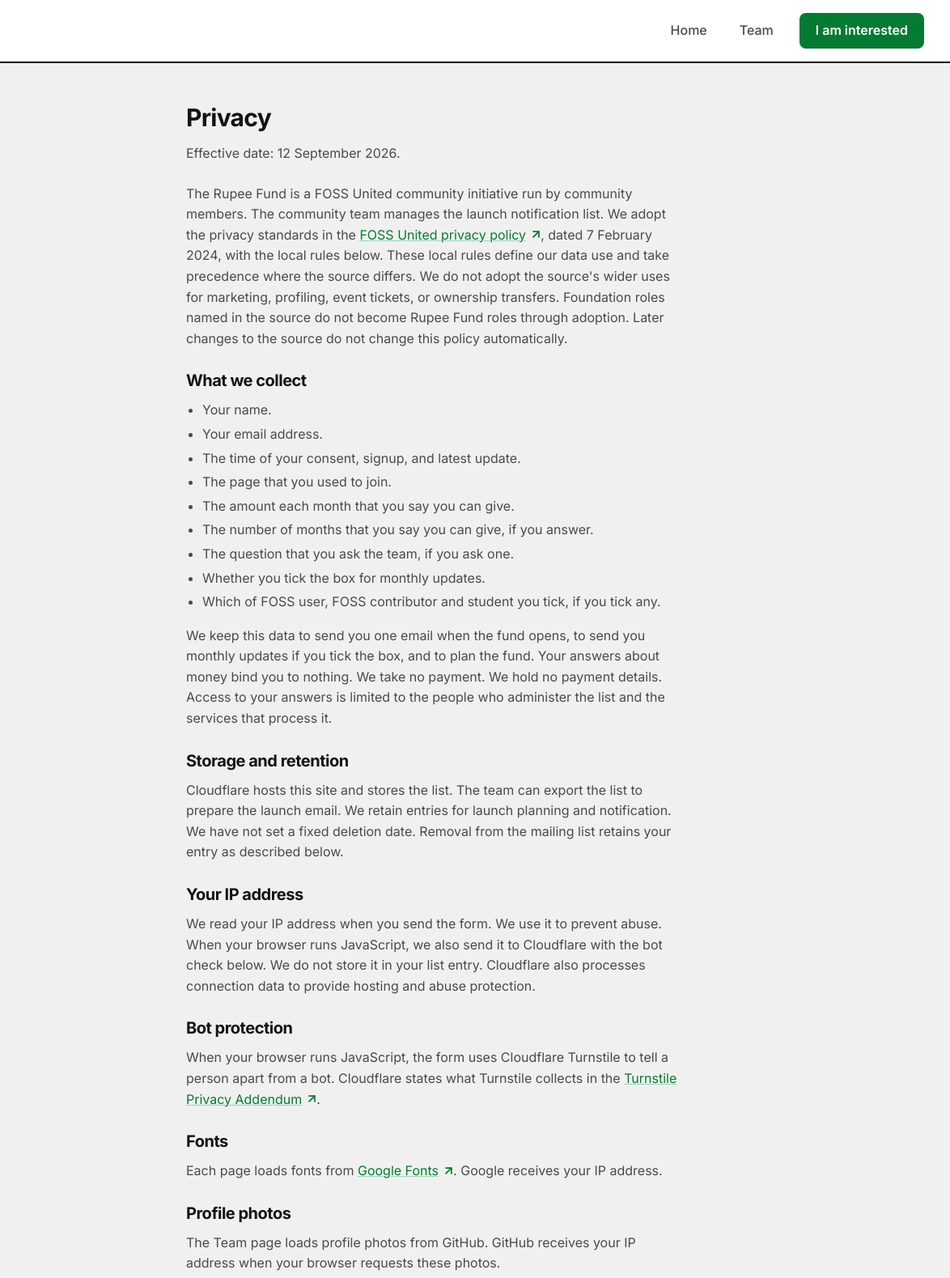
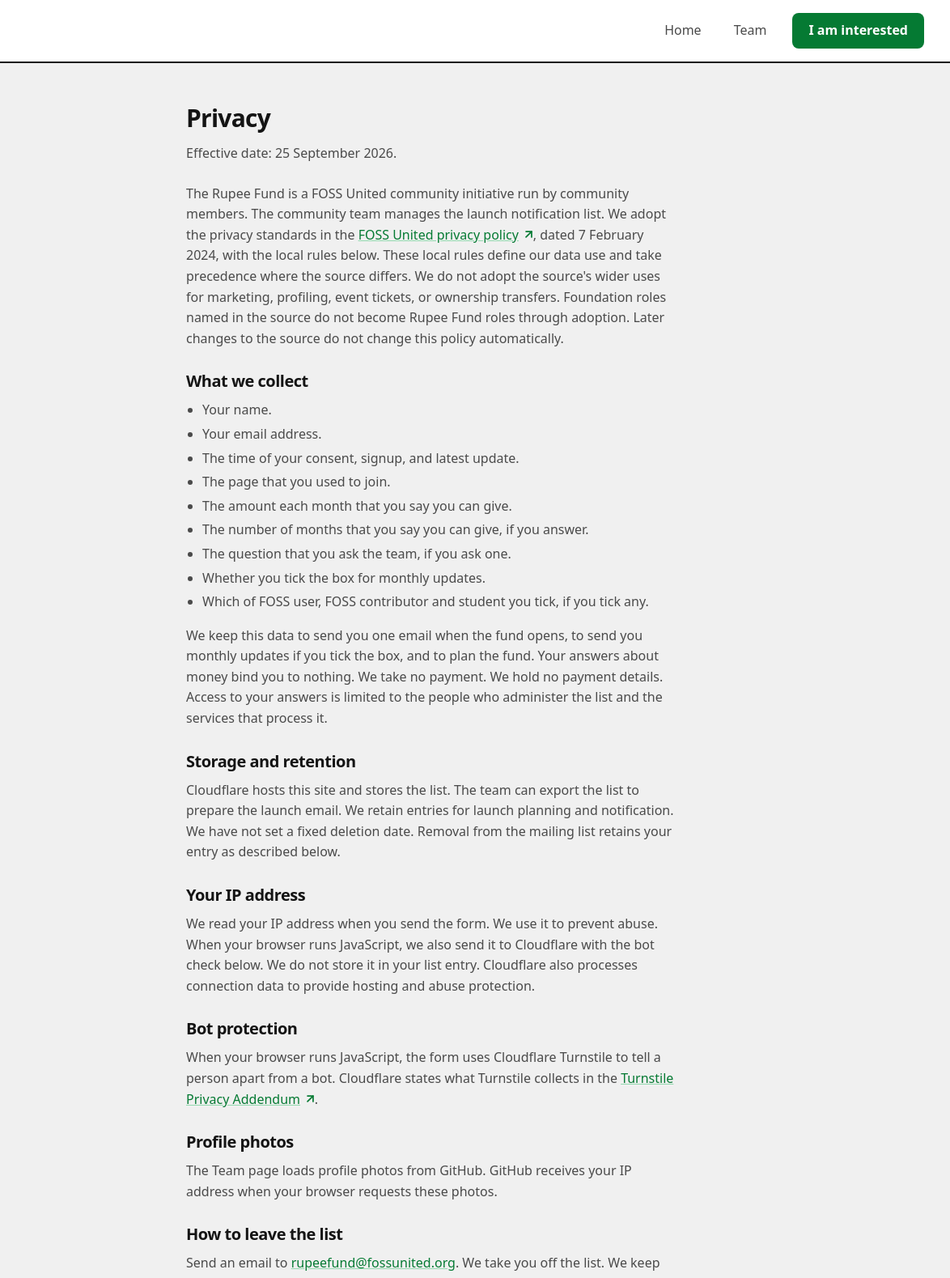
Before and after one commit to raisedadead/trf, an Astro site: page /privacy in a window 1280 px wide. Shown: the top 1579 px of the page at 81% size, 106-1280 px from the left. Built offline with nearby package versions, Linux system fonts and the light colour scheme; Astro itself is replaced by a stand-in of ours.

Commit message:
feat(site): improve SEO, speed and team page

```diff
--- a/package.json
+++ b/package.json
@@ -36,6 +36,7 @@
     "@astrojs/check": "^0.9.10",
     "@astrojs/sitemap": "^3.7.3",
     "@cloudflare/workers-types": "^5.20260816.1",
+    "@fontsource-variable/inter": "^5.3.0",
     "@playwright/test": "^1.62.1",
     "@tailwindcss/vite": "^4.3.3",
     "@types/node": "^26.2.0",
--- a/src/data/team.ts
+++ b/src/data/team.ts
@@ -12,20 +12,20 @@ export const COMMUNITY_TEAM: readonly TeamMember[] = [
     bio: "Shree (Kumar) is an active volunteer at FOSS United and an elected member of its Governance Board.",
     profileUrl: "https://fossunited.org/u/shreekumar3d",
     username: "shreekumar3d",
-    photoUrl: "https://github.com/shreekumar3d.png",
+    photoUrl: "https://github.com/shreekumar3d.png?size=128",
   },
   {
     name: "Mrugesh Mohapatra",
     bio: "Mrugesh is an active member of the FOSS United community and organises meetups for the Agentic AI Foundation's Bengaluru Chapter.",
     profileUrl: "https://fossunited.org/u/mrugesh",
     username: "mrugesh",
-    photoUrl: "https://github.com/raisedadead.png",
+    photoUrl: "https://github.com/raisedadead.png?size=128",
   },
   {
     name: "Khitab",
     bio: "Khitab is a FOSS United volunteer who builds and maintains The Rupee Fund's website. He's a data engineer drawn to how open source underpins India's Digital Public Infrastructure (DPI) and Digital Public Goods (DPG).",
     profileUrl: "https://www.linkedin.com/in/khitab/",
     username: "khitab",
-    photoUrl: "https://github.com/khitab.png",
+    photoUrl: "https://github.com/khitab.png?size=128",
   },
 ];
--- a/src/index.css
+++ b/src/index.css
@@ -1,7 +1,7 @@
 @import "tailwindcss";
 
 @theme {
-  --font-sans: "InterVariable", "Inter", ui-sans-serif, system-ui, sans-serif;
+  --font-sans: "Inter Variable", ui-sans-serif, system-ui, sans-serif;
   --font-mono: ui-monospace, monospace;
 
   /* Type scale tuned to fossunited.org: 16px body, large editorial headings */
--- a/src/layouts/Base.astro
+++ b/src/layouts/Base.astro
@@ -1,19 +1,28 @@
 ---
+import "@fontsource-variable/inter";
 import "../index.css";
 import Header from "../components/Header.astro";
 import Footer from "../components/Footer.astro";
-import { seoForPath, OG_IMAGE, SITE_URL, INITIATIVE } from "../lib/seo.ts";
+import { seoForPath, OG_IMAGE, SITE_NAME, SITE_URL, INITIATIVE } from "../lib/seo.ts";
 
 const seo = seoForPath(Astro.url.pathname);
 
 const orgLd = {
   "@context": "https://schema.org",
   "@type": "Organization",
-  name: "The Rupee Fund",
+  name: SITE_NAME,
   url: SITE_URL,
   logo: OG_IMAGE,
   description: `${INITIATIVE}, run by volunteers, funding FOSS in India through small monthly contributions.`,
   disambiguatingDescription: `${INITIATIVE}. Run by community volunteers.`,
+};
+
+// Google reads the site name from WebSite data on the home page only.
+const websiteLd = {
+  "@context": "https://schema.org",
+  "@type": "WebSite",
+  name: SITE_NAME,
+  url: SITE_URL,
 };
 ---
 
@@ -26,14 +35,9 @@ const orgLd = {
     <link rel="icon" type="image/svg+xml" href="/favicon.svg" />
     <link rel="apple-touch-icon" sizes="180x180" href="/apple-touch-icon.png" />
     <link rel="canonical" href={seo.canonical} />
-    <link rel="preconnect" href="https://fonts.googleapis.com" />
-    <link rel="preconnect" href="https://fonts.gstatic.com" crossorigin />
-    <link
-      rel="stylesheet"
-      href="https://fonts.googleapis.com/css2?family=Inter:wght@400;500;600;700;800;900&display=swap"
-    />
     <title>{seo.title}</title>
     <meta name="description" content={seo.description} />
+    <meta property="og:site_name" content={SITE_NAME} />
     <meta property="og:title" content={seo.ogTitle} />
     <meta property="og:description" content={seo.ogDescription} />
     <meta property="og:type" content="website" />
@@ -46,6 +50,11 @@ const orgLd = {
     <meta name="twitter:card" content="summary_large_image" />
     {!seo.indexable && <meta name="robots" content="noindex" />}
     <script is:inline type="application/ld+json" set:html={JSON.stringify(orgLd)} />
+    {
+      seo.path === "/" && (
+        <script is:inline type="application/ld+json" set:html={JSON.stringify(websiteLd)} />
+      )
+    }
   </head>
   <body class="bg-paper text-ink font-sans min-h-screen flex flex-col">
     <a
--- a/src/lib/seo.ts
+++ b/src/lib/seo.ts
@@ -1,5 +1,6 @@
 import { SUBSCRIBE_HEADING } from "./launch.ts";
 
+export const SITE_NAME = "The Rupee Fund";
 export const SITE_URL = "https://rupeefund.org";
 export const OG_IMAGE = `${SITE_URL}/logo-rupee-fund.png`;
 
--- a/src/pages/code-of-conduct.astro
+++ b/src/pages/code-of-conduct.astro
@@ -6,7 +6,7 @@ import { REMOVAL_ADDRESS } from "../lib/launch.ts";
 <Base>
   <div class="max-w-2xl mx-auto px-4 sm:px-6 lg:px-8 py-12">
     <h1 class="text-2xl font-bold text-ink tracking-tight mb-3">Code of Conduct</h1>
-    <p class="text-sm text-ink-2 mb-6">Effective date: 7 September 2026.</p>
+    <p class="text-sm text-ink-2 mb-6">Effective date: 25 September 2026.</p>
     <p class="text-sm text-ink-2 mb-6">
       The Rupee Fund is a FOSS United community initiative run by community members. We adopt the
       conduct and anti-harassment standards of the{" "}
--- a/src/pages/privacy.astro
+++ b/src/pages/privacy.astro
@@ -6,7 +6,7 @@ import { REMOVAL_ADDRESS } from "../lib/launch.ts";
 <Base>
   <div class="max-w-2xl mx-auto px-4 sm:px-6 lg:px-8 py-12">
     <h1 class="text-2xl font-bold text-ink tracking-tight mb-3">Privacy</h1>
-    <p class="text-sm text-ink-2 mb-6">Effective date: 12 September 2026.</p>
+    <p class="text-sm text-ink-2 mb-6">Effective date: 25 September 2026.</p>
     <p class="text-sm text-ink-2 mb-6">
       The Rupee Fund is a FOSS United community initiative run by community members. The community
       team manages the launch notification list. We adopt the privacy standards in the <a
@@ -66,16 +66,6 @@ import { REMOVAL_ADDRESS } from "../lib/launch.ts";
       >.
     </p>
 
-    <h2 class="text-lg font-bold text-ink tracking-tight mb-2">Fonts</h2>
-    <p class="text-sm text-ink-2 mb-6">
-      Each page loads fonts from <a
-        href="https://fonts.google.com"
-        target="_blank"
-        rel="noopener noreferrer"
-        class="inline-link">Google Fonts</a
-      >. Google receives your IP address.
-    </p>
-
     <h2 class="text-lg font-bold text-ink tracking-tight mb-2">Profile photos</h2>
     <p class="text-sm text-ink-2 mb-6">
       The Team page loads profile photos from GitHub. GitHub receives your IP address when your
--- a/src/pages/refunds.astro
+++ b/src/pages/refunds.astro
@@ -6,7 +6,7 @@ import { REFUND_ADDRESS, REMOVAL_ADDRESS } from "../lib/launch.ts";
 <Base>
   <div class="max-w-2xl mx-auto px-4 sm:px-6 lg:px-8 py-12">
     <h1 class="text-2xl font-bold text-ink tracking-tight mb-3">Refunds</h1>
-    <p class="text-sm text-ink-2 mb-6">Effective date: 7 September 2026.</p>
+    <p class="text-sm text-ink-2 mb-6">Effective date: 25 September 2026.</p>
     <p class="text-sm text-ink-2 mb-6">
       The Rupee Fund is a FOSS United community initiative run by community members. We adopt the
       donation-refund principles in the <a
--- a/src/pages/team.astro
+++ b/src/pages/team.astro
@@ -2,25 +2,6 @@
 import Base from "../layouts/Base.astro";
 import { COMMUNITY_TEAM } from "../data/team.ts";
 import { REMOVAL_ADDRESS } from "../lib/launch.ts";
-
-const invitations = [
-  {
-    id: "join-the-team",
-    title: "You?",
-    username: "@yourname",
-    bio: "Help shape The Rupee Fund. Bring your ideas, skills, and a little time to the community team.",
-    action: "Let’s talk",
-    subject: "Joining The Rupee Fund community team",
-  },
-  {
-    id: "invite-a-member",
-    title: "Someone you know?",
-    username: "@theirname",
-    bio: "Know someone who cares about FOSS in India? There’s room for them to help build this with us.",
-    action: "Introduce us",
-    subject: "An introduction for The Rupee Fund community team",
-  },
-];
 
 const initials = (name: string) =>
   name
@@ -88,10 +69,8 @@ const initials = (name: string) =>
             </article>
           ))
         }
-        {
-          invitations.map((invitation) => (
         <aside
-              aria-labelledby={invitation.id}
+          aria-labelledby="join-the-team"
           class="flex items-start gap-4 rounded-xl border border-dashed border-ink/20 bg-ink/3 p-5 sm:p-6"
         >
           <div
@@ -101,21 +80,22 @@ const initials = (name: string) =>
             ?
           </div>
           <div class="min-w-0">
-                <h3 id={invitation.id} class="text-lg font-bold text-ink-3 mb-1">
-                  {invitation.title}
+            <h3 id="join-the-team" class="text-lg font-bold text-ink-3 mb-1">
+              You, or someone you know?
             </h3>
-                <span class="text-sm text-ink-3">{invitation.username}</span>
-                <p class="mt-3 text-sm text-ink-3 leading-relaxed">{invitation.bio}</p>
+            <span class="text-sm text-ink-3">@yourname</span>
+            <p class="mt-3 text-sm text-ink-3 leading-relaxed">
+              Bring ideas, skills, and a little time to the community team, or introduce someone who
+              will.
+            </p>
             <a
-                  href={`mailto:${REMOVAL_ADDRESS}?subject=${encodeURIComponent(invitation.subject)}`}
+              href={`mailto:${REMOVAL_ADDRESS}?subject=${encodeURIComponent("Joining The Rupee Fund community team")}`}
               class="inline-link mt-3 inline-block text-sm"
             >
-                  {invitation.action}
+              Get in touch
             </a>
           </div>
         </aside>
-          ))
-        }
       </div>
     </section>
 
--- a/src/pages/terms.astro
+++ b/src/pages/terms.astro
@@ -5,7 +5,7 @@ import Base from "../layouts/Base.astro";
 <Base>
   <div class="max-w-2xl mx-auto px-4 sm:px-6 lg:px-8 py-12">
     <h1 class="text-2xl font-bold text-ink tracking-tight mb-3">Terms</h1>
-    <p class="text-sm text-ink-2 mb-6">Effective date: 7 September 2026.</p>
+    <p class="text-sm text-ink-2 mb-6">Effective date: 25 September 2026.</p>
     <h2 class="text-lg font-bold text-ink tracking-tight mb-2">Who runs the fund</h2>
     <p class="text-sm text-ink-2 mb-6">
       The Rupee Fund is a FOSS United community initiative run by community members. The <a
--- a/tests/site/csp.test.ts
+++ b/tests/site/csp.test.ts
@@ -1,5 +1,5 @@
 import { describe, expect, it } from "vitest";
-import { PAGES, read } from "./dist.ts";
+import { PAGES, read, styles } from "./dist.ts";
 
 const headers = () => read("_headers");
 
@@ -84,12 +84,20 @@ describe("the policy permits everything the built pages actually load", () => {
     }
   });
 
-  it("allows the Google Fonts stylesheet host the layout loads on every page", () => {
-    expect(allows("style-src", "https://fonts.googleapis.com")).toBe(true);
+  it("serves every font file from our own origin, the only one font-src allows", () => {
+    expect(policy()["font-src"]).toEqual(["'self'"]);
+    const sources = [...styles().matchAll(/@font-face\{[^}]*\}/g)].flatMap((face) =>
+      [...face[0].matchAll(/url\(([^)]+)\)/g)].map((m) => m[1]!),
+    );
+    expect(sources.length).toBeGreaterThan(0);
+    for (const source of sources) {
+      expect(source, `${source} is not a built asset`).toMatch(/^\/_astro\//);
+    }
   });
 
-  it("allows the Google Fonts file host, which no earlier policy did", () => {
-    expect(allows("font-src", "https://fonts.gstatic.com")).toBe(true);
+  it("names no Google Fonts host, now that the site serves Inter itself", () => {
+    expect(policy()["style-src"]).not.toContain("https://fonts.googleapis.com");
+    expect(policy()["font-src"]).not.toContain("https://fonts.gstatic.com");
   });
 
   it("allows the Turnstile script and its iframe", () => {
--- a/tests/site/meta.test.ts
+++ b/tests/site/meta.test.ts
@@ -1,6 +1,6 @@
 import { existsSync } from "node:fs";
 import { describe, expect, it } from "vitest";
-import { OUT, read } from "./dist.ts";
+import { OUT, PAGES, read } from "./dist.ts";
 
 describe("sitemap", () => {
   it("generates the sitemap index", () => {
@@ -66,6 +66,28 @@ describe("head metadata", () => {
     expect(html).toContain('"@type":"Organization"');
   });
 
+  it("emits WebSite JSON-LD on the home page, which Google reads for the site name", () => {
+    expect(html).toContain(
+      '{"@context":"https://schema.org","@type":"WebSite","name":"The Rupee Fund","url":"https://rupeefund.org"}',
+    );
+  });
+
+  it("emits WebSite JSON-LD on no other page", () => {
+    for (const page of PAGES.filter((p) => p !== "index.html")) {
+      expect(read(page), `${page} must not carry WebSite JSON-LD`).not.toContain(
+        '"@type":"WebSite"',
+      );
+    }
+  });
+
+  it("names the site for link previews on every page", () => {
+    for (const page of PAGES) {
+      expect(read(page), `${page} is missing og:site_name`).toContain(
+        '<meta property="og:site_name" content="The Rupee Fund">',
+      );
+    }
+  });
+
   it("emits an apple-touch-icon", () => {
     expect(html).toContain('rel="apple-touch-icon"');
   });
@@ -75,7 +97,11 @@ describe("head metadata", () => {
     expect(html).toContain('name="twitter:card"');
   });
 
-  it("preconnects to the font origins", () => {
-    expect(html).toContain('rel="preconnect" href="https://fonts.gstatic.com"');
+  it("loads no font from a third party, because the site serves Inter itself", () => {
+    for (const page of PAGES) {
+      for (const host of ["fonts.googleapis.com", "fonts.gstatic.com"]) {
+        expect(read(page), `${page} loads from ${host}`).not.toContain(host);
+      }
+    }
   });
 });
--- a/tests/site/team.test.ts
+++ b/tests/site/team.test.ts
@@ -7,6 +7,24 @@ describe("Team page (/team)", () => {
 
   it("renders every team entry", () => {
     expect(html.match(/<article\b/g)).toHaveLength(COMMUNITY_TEAM.length);
+  });
+
+  it("requests each GitHub avatar at twice its display width, not at full size", () => {
+    const avatars = [
+      ...html.matchAll(/<img src="(https:\/\/github\.com\/[^"]+)"[^>]*width="(\d+)"/g),
+    ];
+    expect(avatars).toHaveLength(COMMUNITY_TEAM.filter((member) => member.photoUrl).length);
+    for (const [, src, width] of avatars) {
+      expect(new URL(src!).searchParams.get("size"), `${src} sets the wrong size`).toBe(
+        String(Number(width) * 2),
+      );
+    }
+  });
+
+  it("invites new members from one card with one mail link", () => {
+    const cards = html.match(/<aside\b[\s\S]*?<\/aside>/g);
+    expect(cards).toHaveLength(1);
+    expect(cards![0]!.match(/href="mailto:/g)).toHaveLength(1);
   });
 
   it("links to the Foundation team", () => {
```
Also changed, not shown: pnpm-lock.yaml, 1 other file. Lines whose indentation alone changed are shown as unchanged.
